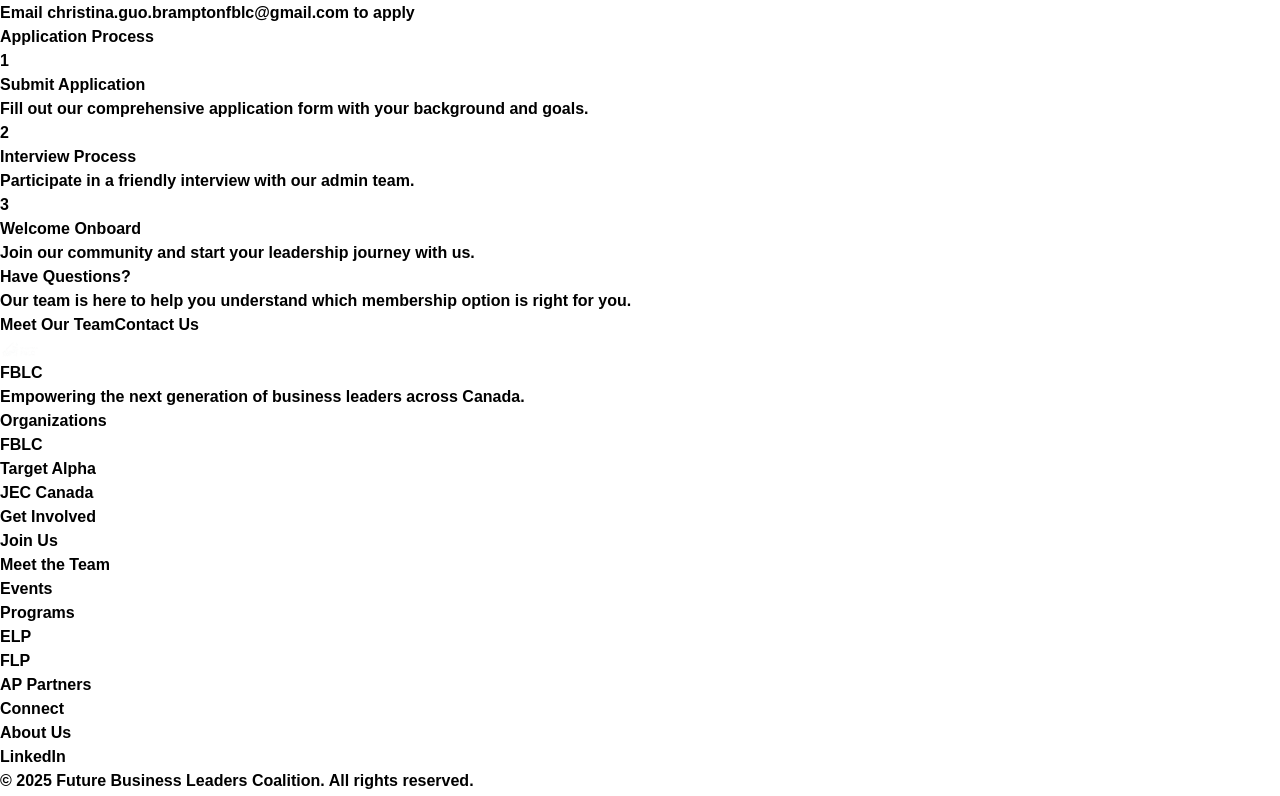
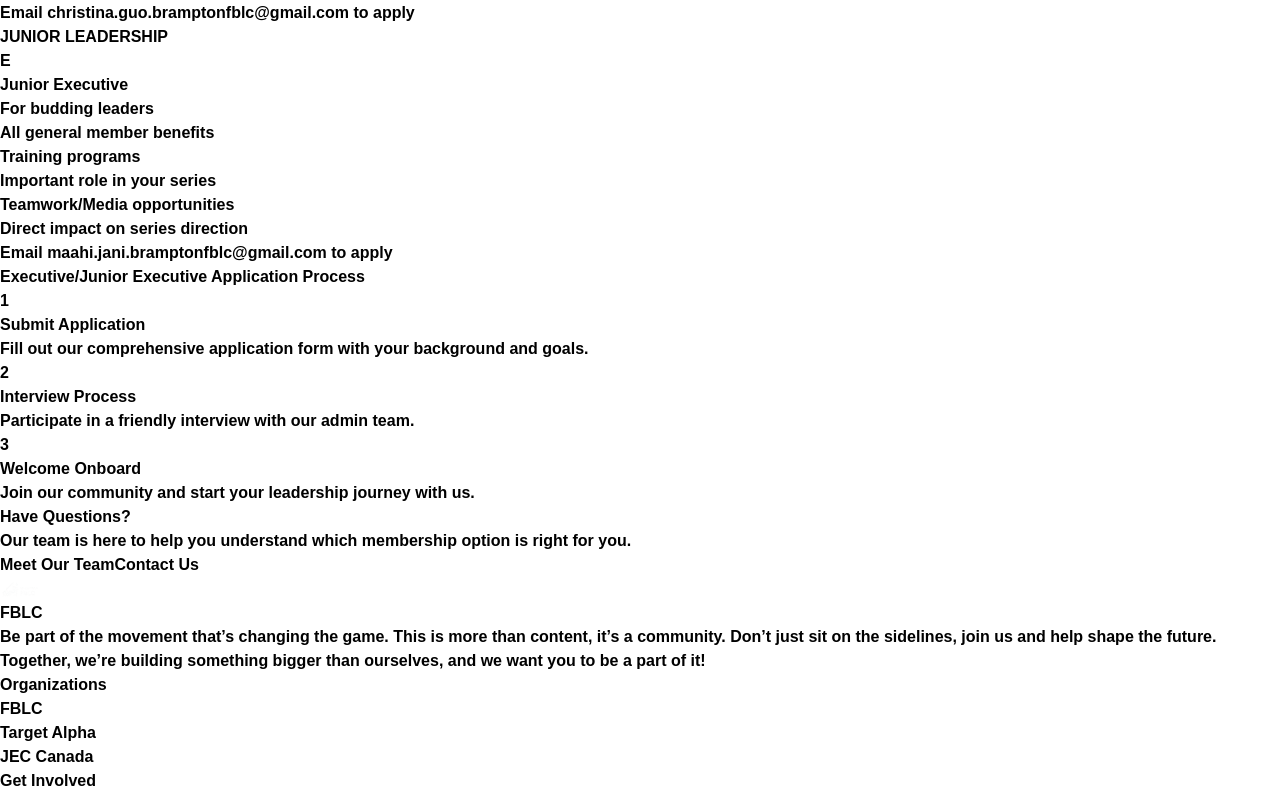
Before and after one commit to Sidak08/FBLC, a Next.js app in the folder website/apps/web/: page /join-us in a window 1280 px wide. Shown: the part 640-1436 px from the top of the page. Built offline with nearby package versions, Linux system fonts and the light colour scheme; a web font is replaced by a local one.

Commit message:
did everything except legalspeak, director info, and new page

```diff
--- a/website/apps/web/app/about-us/page.tsx
+++ b/website/apps/web/app/about-us/page.tsx
@@ -1,4 +1,5 @@
 import Image from "next/image";
+import { Button } from "@workspace/ui/components/button"
 
 import {
   Tabs,
@@ -97,6 +98,7 @@
 
         {/* Stats Section */}
         <Stats />
+
       </div>
     </div>
   );
--- a/website/apps/web/app/join-us/page.tsx
+++ b/website/apps/web/app/join-us/page.tsx
@@ -124,12 +124,62 @@
               Email christina.guo.bramptonfblc@gmail.com to apply
             </button>
           </div>
+
+          {/* Executive Membership */}
+          <div className="bg-transparent border border-[#60A5FA]/50 rounded-2xl p-6 sm:p-8 backdrop-blur-sm hover:border-[#60A5FA]/70 transition-all duration-300 relative">
+            <div className="absolute -top-3 left-1/2 transform -translate-x-1/2">
+              <span className="bg-gradient-to-r from-[#3B82F6] to-[#1E40AF] text-white px-3 sm:px-4 py-1 rounded-full text-xs sm:text-sm font-semibold">
+                JUNIOR LEADERSHIP
+              </span>
+            </div>
+
+            <div className="text-center mb-6 mt-4">
+              <div className="w-16 sm:w-20 h-16 sm:h-20 mx-auto mb-4 rounded-full bg-gradient-to-r from-[#1E40AF] to-[#3B82F6] flex items-center justify-center">
+                <span className="text-white text-xl sm:text-2xl font-bold">
+                  E
+                </span>
+              </div>
+              <h3 className="text-white text-xl sm:text-2xl font-bold mb-2">
+                Junior Executive
+              </h3>
+              <p className="text-white/80 text-sm sm:text-base">
+                For budding leaders
+              </p>
+            </div>
+
+            <ul className="text-white space-y-3 mb-6 sm:mb-8 text-sm sm:text-base">
+              <li className="flex items-center">
+                <span className="w-2 h-2 bg-[#1E40AF] rounded-full mr-3"></span>
+                All general member benefits
+              </li>
+              <li className="flex items-center">
+                <span className="w-2 h-2 bg-[#1E40AF] rounded-full mr-3"></span>
+                Training programs
+              </li>
+              <li className="flex items-center">
+                <span className="w-2 h-2 bg-[#1E40AF] rounded-full mr-3"></span>
+                Important role in your series
+              </li>
+              <li className="flex items-center">
+                <span className="w-2 h-2 bg-[#1E40AF] rounded-full mr-3"></span>
+                Teamwork/Media opportunities
+              </li>
+              <li className="flex items-center">
+                <span className="w-2 h-2 bg-[#1E40AF] rounded-full mr-3"></span>
+                Direct impact on series direction
+              </li>
+            </ul>
+
+            <button className="w-full bg-gradient-to-r from-[#1E40AF] to-[#3B82F6] text-white px-6 py-3 sm:py-4 rounded-lg font-semibold hover:from-[#1D4ED8] hover:to-[#2563EB] transition-all duration-300 text-sm sm:text-base min-h-[44px] touch-manipulation">
+              Email maahi.jani.bramptonfblc@gmail.com to apply
+            </button>
+          </div>
         </div>
 
         {/* Application Process */}
         <div className="bg-transparent border border-[#60A5FA]/30 rounded-2xl p-6 sm:p-8 backdrop-blur-sm mb-12 sm:mb-16">
           <h2 className="text-white text-2xl sm:text-3xl font-bold text-center mb-6 sm:mb-8">
-            Application Process
+            Executive/Junior Executive Application Process
           </h2>
 
           <div className="grid grid-cols-1 sm:grid-cols-2 lg:grid-cols-3 gap-6 sm:gap-8">
--- a/website/apps/web/components/footer.tsx
+++ b/website/apps/web/components/footer.tsx
@@ -33,7 +33,7 @@
       title: "FBLC",
       url: "/",
     },
-    tagline = "Empowering the next generation of business leaders across Canada.",
+    tagline = "Be part of the movement that’s changing the game. This is more than content, it’s a community. Don’t just sit on the sidelines, join us and help shape the future. Together, we’re building something bigger than ourselves, and we want you to be a part of it!",
     menuItems = [
       {
         title: "Organizations",
@@ -60,14 +60,15 @@
         ],
       },
       {
-        title: "Connect",
+        title: "Learn More",
         links: [
           { text: "About Us", url: "/about-us" },
-          { text: "LinkedIn", url: "https://www.linkedin.com/company/brampton-fblc-jec-ta/" },
+          { text: "Governance", url: "/governance" },
+          { text: "LinkedIn", url: "https://www.linkedin.com/company/brampton-fblc-jec-ta/" }
         ],
       },
     ],
-    copyright = `© ${new Date().getFullYear()} Future Business Leaders Coalition. All rights reserved.`,
+    copyright = `© ${new Date().getFullYear()}  © Future Business Leaders of Canada Brampton Chapter \n All Rights Reserved.`,
 
     bottomLinks = [
       { text: "Terms and Conditions", url: "/terms" },
```
Also changed, not shown: website/apps/web/app/page.tsx (+23 -60 lines), website/apps/web/app/privacy/page.tsx (added, +21 -0 lines), website/apps/web/app/terms/page.tsx (added, +21 -0 lines), website/apps/web/components/about-us/fblc-tab.tsx (+5 -5 lines), website/apps/web/components/about-us/jec-canada-tab.tsx (+3 -4 lines), website/apps/web/components/about-us/stats.tsx (+10 -0 lines), website/apps/web/components/about-us/target-alpha-tab.tsx (+3 -4 lines), 2 other files (tests, documents, lock files or other folders).
